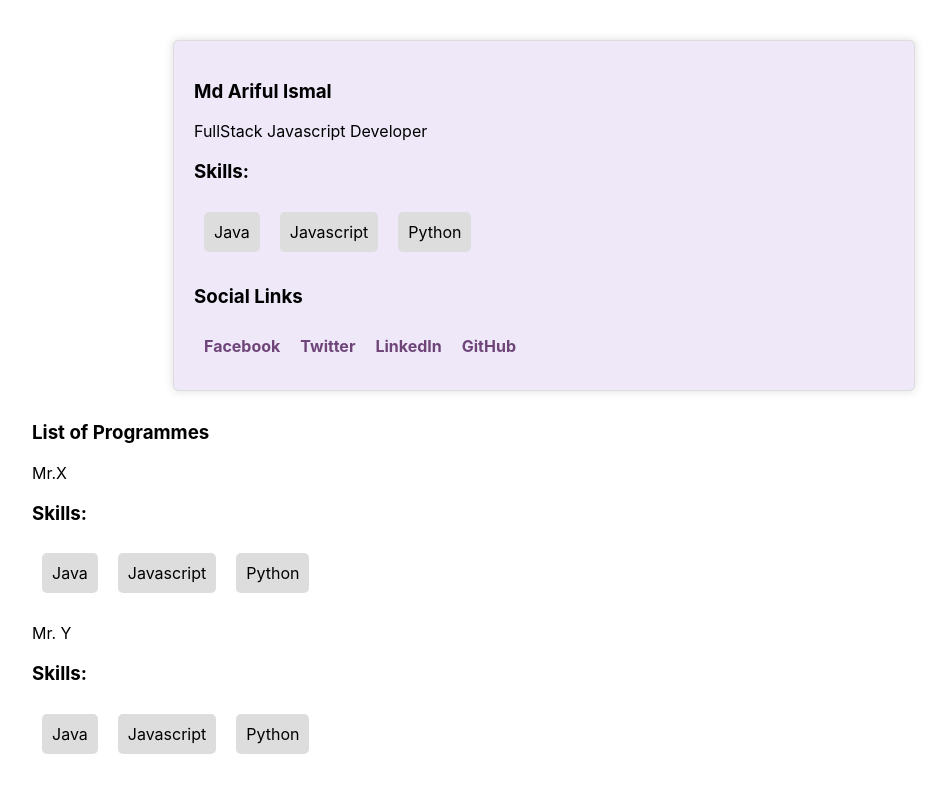
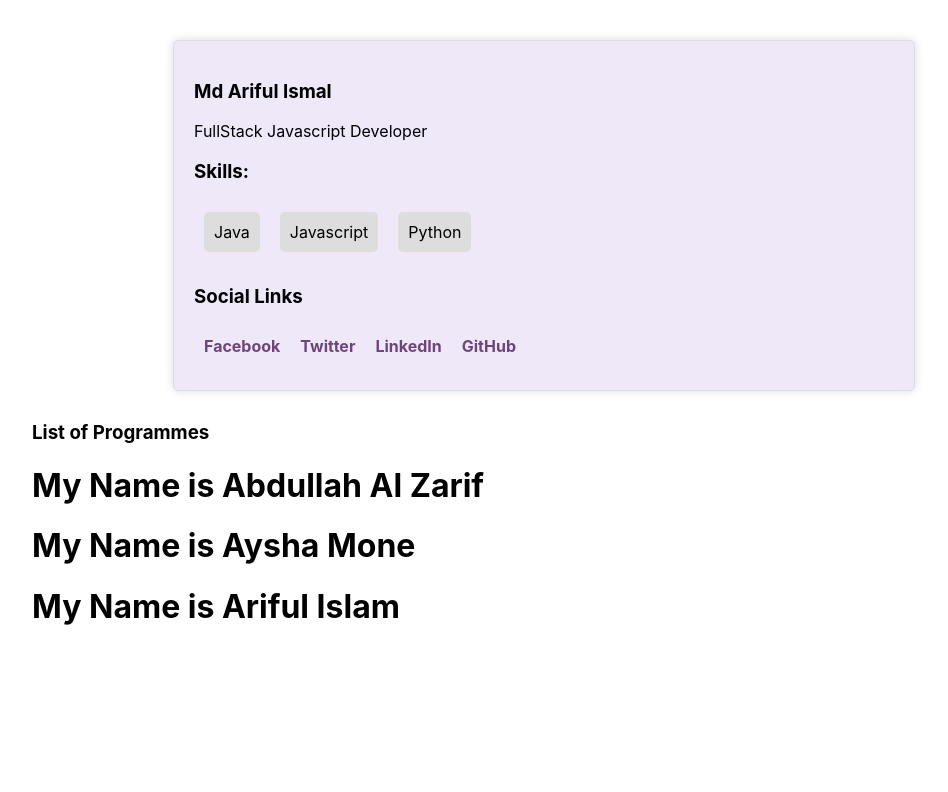
Before and after one commit to ariful4900/core-react, a React app: page / in a window 1280 px wide. Shown: the top 792 px of the page, without its empty margins (96-1044 px from the left). Built offline with nearby package versions, Linux system fonts and the light colour scheme.

Commit message:
discuse of props arguments

```diff
--- a/src/components/App.jsx
+++ b/src/components/App.jsx
@@ -1,6 +1,7 @@
 import React, { Component } from 'react';
 import Profile from './Profile';
-import Skills from './Profile/Skills';
+import MyProps from './Props';
+// import Skills from './Profile/Skills';
 
 
 class App extends Component {
@@ -13,11 +14,14 @@ class App extends Component {
                 <Profile/>
                 <div style={{margin: '30px 0'}}>
                     <h3 style={{marginTop: '30px'}}>List of Programmes</h3>
-                    <p>Mr.X</p>
+                    {/* <p>Mr.X</p>
                     <Skills/>
 
                     <p>Mr. Y</p>
-                    <Skills/>
+                    <Skills/> */}
+                    <MyProps name="Abdullah Al Zarif"/>
+                    <MyProps name="Aysha Mone"/>
+                    <MyProps name="Ariful Islam"/>
                 </div>
             </div>
         )
--- a/src/components/Props/index.jsx
+++ b/src/components/Props/index.jsx
@@ -1,10 +1,10 @@
 import React from 'react'
 
 const MyProps = (props) => {
-    console.log('MyProps-', props);
+    console.log('MyProps-', props.name);
     return (
         <div>
-            <h1>My Name is Ariful</h1>
+            <h1>My Name is {props.name}</h1>
         </div>
     )
 }
```
